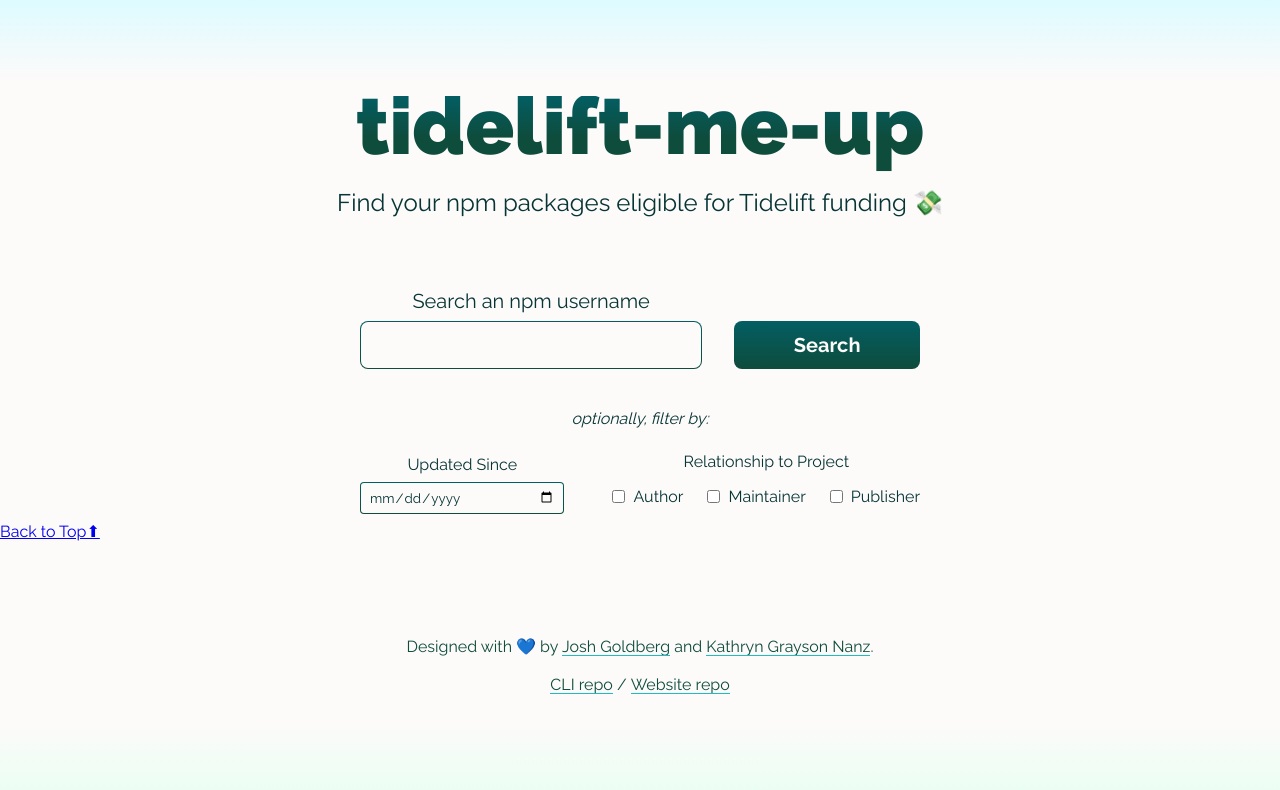
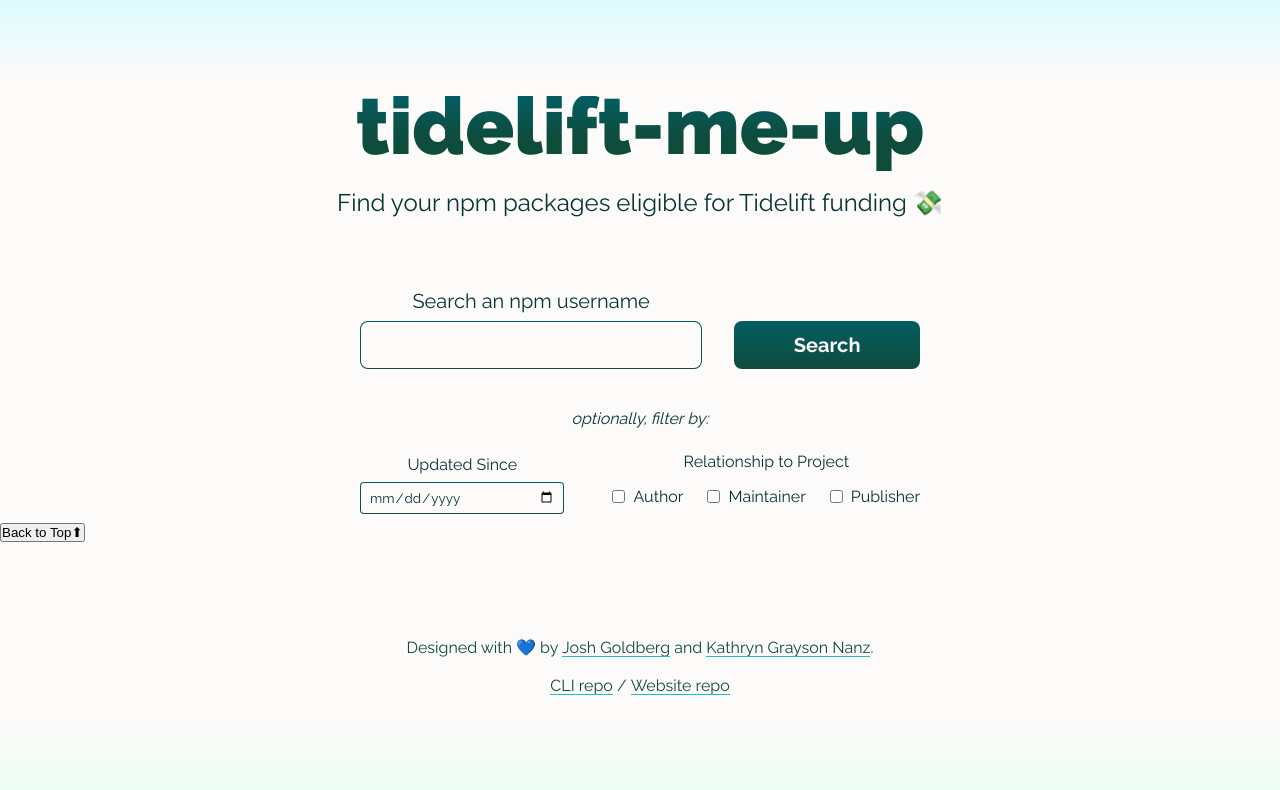
Before and after one commit to JoshuaKGoldberg/tidelift-me-up-site, a Next.js app: page / in a window 1280 px wide. Shown: the top 790 px of the page. Built offline with nearby package versions, Linux system fonts and the light colour scheme.

Commit message:
feat/scroll-to-top: button working. removed Link and changed scrollTo to top of body

```diff
--- a/src/components/ScrollButton.tsx
+++ b/src/components/ScrollButton.tsx
@@ -1,31 +1,16 @@
 "use client";
 
-import Link from "next/link";
-
 export function ScrollButton() {
-	const scrollToTop = (e: React.MouseEvent<HTMLAnchorElement, MouseEvent>) => {
-		e.preventDefault();
-		const href = e.currentTarget.href;
-		console.log("href:", href);
-		const targetID = href.replace(/.*#/, "");
-		console.log("targetID:", targetID);
-		const elem = document.getElementById(targetID);
-		console.log("elem:", elem);
-		window.scrollTo({
-			top: elem?.getBoundingClientRect().top,
-			// eslint-disable-next-line perfectionist/sort-objects
+	const scrollToTop = () => {
+		document.body.scrollTo({
 			behavior: "smooth",
+			top: 0,
 		});
 	};
 
 	return (
-		<Link
-			href="#title"
-			onClick={scrollToTop}
-			type="button"
-			// style={{ display: visible ? "inline" : "none" }}
-		>
+		<button onClick={scrollToTop} type="button">
 			Back to Top⬆
-		</Link>
+		</button>
 	);
 }
```
